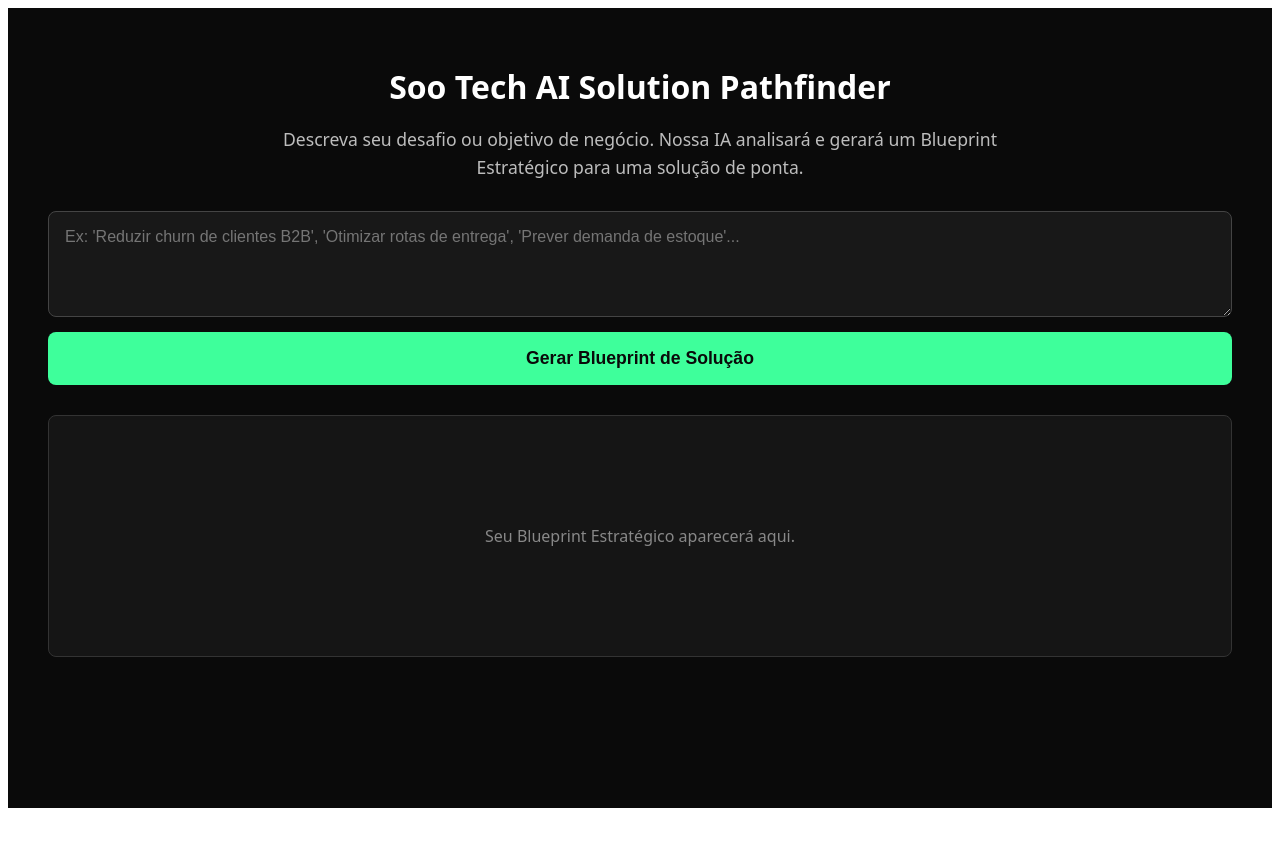
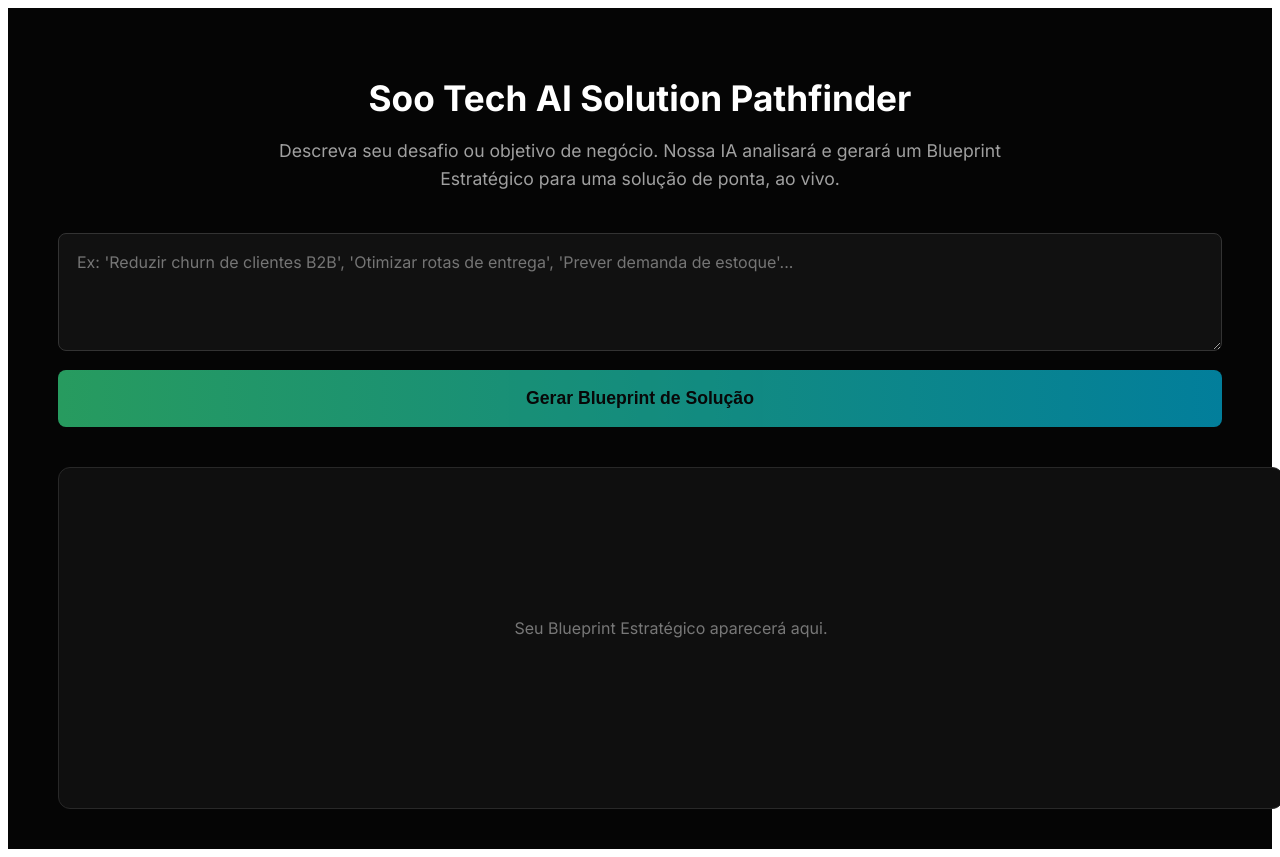
Before and after one commit to ghcastellano/soo-tech-sandbox-updated, a Next.js app: page / in a window 1280 px wide. Before the commit the page ends 816 px from the top, so only its background shows below. Built offline with nearby package versions, Linux system fonts and the light colour scheme.

Commit message:
Update page.tsx

```diff
--- a/app/page.tsx
+++ b/app/page.tsx
@@ -1,148 +1,166 @@
 "use client";
 
 import React, { useState, useEffect } from "react";
-import { useCompletion } from "@ai-sdk/react"; // Usaremos para input e status
-import ReactMarkdown from 'react-markdown'; // Importa o componente
-import remarkGfm from 'remark-gfm'; // Plugin para tabelas, etc (GitHub Flavored Markdown)
+import { useCompletion } from "@ai-sdk/react";
+import ReactMarkdown from 'react-markdown';
+import remarkGfm from 'remark-gfm';
 
-// Estilos específicos para o Markdown renderizado
-const markdownStyles: React.CSSProperties = {
-    padding: '20px',
-    backgroundColor: '#151515', // Fundo dos cards
-    borderRadius: '8px',
-    border: '1px solid #333',
-    color: '#E0E0E0',
-    lineHeight: 1.7,
-    marginTop: '30px',
+// --- Componentes de Estilização para Markdown ---
+const components = {
+    h2: ({node, ...props}: any) => <h2 style={styles.h2} {...props} />,
+    ul: ({node, ...props}: any) => <ul style={styles.ul} {...props} />,
+    li: ({node, ...props}: any) => <li style={styles.li} {...props} />,
+    p: ({node, ...props}: any) => <p style={styles.p} {...props} />,
+    code: ({node, inline, className, children, ...props}: any) => {
+      // Verifica se é um bloco de código (geralmente tem classe como 'language-...')
+      const match = /language-(\w+)/.exec(className || '');
+      return !inline ? (
+        <pre style={styles.codeBlock}>
+          <code className={className} {...props}>
+            {children}
+          </code>
+        </pre>
+      ) : (
+        <code style={styles.inlineCode} className={className} {...props}>
+          {children}
+        </code>
+      );
+    },
+    strong: ({node, ...props}: any) => <strong style={styles.strong} {...props} />,
+    a: ({node, ...props}: any) => <a style={styles.link} target="_blank" rel="noopener noreferrer" {...props} />,
 };
-
-const h2Style: React.CSSProperties = {
-    color: '#3EFF9B', // Verde Soo Tech
-    borderBottom: '1px solid #333',
-    paddingBottom: '8px',
-    marginTop: '30px',
-    marginBottom: '15px',
-    fontSize: '1.4rem'
-};
-
-const ulStyle: React.CSSProperties = {
-    paddingLeft: '20px',
-    marginBottom: '15px'
-};
-
-const liStyle: React.CSSProperties = {
-    marginBottom: '8px'
-};
-
-const codeStyle: React.CSSProperties = {
-    backgroundColor: '#2a2a2a',
-    padding: '2px 6px',
-    borderRadius: '4px',
-    fontFamily: 'monospace',
-    fontSize: '0.9em'
-};
-
-const strongStyle: React.CSSProperties = {
-    color: '#FFFFFF' // Destaca negrito
-};
-
+// --- Fim dos Componentes de Estilização ---
 
 export default function SolutionBlueprintGenerator() {
-    const [error, setError] = useState<string | null>(null);
-
     const {
         input,
         handleInputChange,
-        handleSubmit, // Usaremos o handleSubmit padrão
-        completion, // O Markdown gerado pela IA
+        handleSubmit,
+        completion,
         isLoading,
-        error: apiError, // Erro do hook
+        error,
+        stop, // Pode ser útil para um botão "Cancelar" no futuro
     } = useCompletion({
-        api: "/api/generateApp", // A API é a mesma, só o prompt mudou
-        //onError já é tratado pelo estado 'error' do hook
+        api: "/api/generateApp",
+        // Simplesmente deixamos o hook gerenciar o estado
+        initialInput: "", // Começa vazio
     });
 
-     // Atualiza nosso estado de erro local quando o hook reporta um erro
+     // Log de erros para debug
      useEffect(() => {
-        if (apiError) {
-            console.error("Erro recebido do useCompletion:", apiError);
-            setError(`Erro ao comunicar com a IA: ${apiError.message}. Verifique os logs.`);
-        } else {
-             setError(null); // Limpa o erro se a nova requisição começar bem
-        }
-     }, [apiError]);
+         if (error) {
+             console.error("[Frontend] Erro recebido do useCompletion:", error);
+         }
+     }, [error]);
 
-
-    const onFormSubmit = (e: React.FormEvent<HTMLFormElement>) => {
-        e.preventDefault();
-        setError(null); // Limpa erros anteriores ao submeter
-        handleSubmit(e); // Chama a função do hook para iniciar a requisição
+    const handleFormSubmit = (e: React.FormEvent<HTMLFormElement>) => {
+        console.log("[Frontend] Formulário submetido com input:", input);
+        // O handleSubmit do hook já lida com a chamada da API
+        handleSubmit(e);
     };
 
+    // Determina o estado da UI de forma mais clara
+    const showLoading = isLoading;
+    // Considera completion não vazio como "resultado" (mesmo durante stream)
+    const showResult = completion && completion.trim().length > 0;
+    // Mostra erro se existir E não estiver carregando
+    const showErrorMessage = !isLoading && error;
+    // Mostra mensagem inicial se não está carregando, não tem erro, e não tem completion ainda
+    const showInitialMessage = !isLoading && !error && (!completion || completion.trim().length === 0);
+
     return (
-        <div style={containerStyle}>
-            <h2 style={titleStyle}>Soo Tech AI Solution Pathfinder</h2>
-            <p style={descriptionStyle}>
-                Descreva seu desafio ou objetivo de negócio. Nossa IA analisará e gerará um Blueprint Estratégico para uma solução de ponta.
+        <div style={styles.container}>
+            <h2 style={styles.title}>Soo Tech AI Solution Pathfinder</h2>
+            <p style={styles.description}>
+                Descreva seu desafio ou objetivo de negócio. Nossa IA analisará e gerará um Blueprint Estratégico para uma solução de ponta, ao vivo.
             </p>
 
-            <form onSubmit={onFormSubmit} style={{ width: '100%', marginBottom: "25px" }}>
+            <form onSubmit={handleFormSubmit} style={{ width: '100%', marginBottom: "25px" }}>
                 <textarea
                     value={input}
                     onChange={handleInputChange}
                     placeholder="Ex: 'Reduzir churn de clientes B2B', 'Otimizar rotas de entrega', 'Prever demanda de estoque'..."
-                    style={textAreaStyle}
+                    style={styles.textArea}
                     disabled={isLoading}
-                    rows={4} // Aumentar um pouco
+                    rows={4}
                 />
-                <button type="submit" style={buttonStyle} disabled={isLoading || !input.trim()}>
+                <button type="submit" style={isLoading || !input.trim() ? {...styles.button, ...styles.buttonDisabled} : styles.button} disabled={isLoading || !input.trim()}>
                     {isLoading ? "Analisando e Gerando Blueprint..." : "Gerar Blueprint de Solução"}
                 </button>
             </form>
 
-             {/* Mostra erro da API, se houver */}
-             {error && ( <div style={errorStyle}><strong>Erro:</strong> {error}</div> )}
+             {/* Mostra erro da API */}
+             {showErrorMessage && (
+                 <div style={styles.error}>
+                     <strong>Erro ao gerar blueprint:</strong> {error?.message || "Erro desconhecido"}
+                     <br/>
+                     <small>(Verifique os logs do Vercel ou tente novamente)</small>
+                 </div>
+             )}
 
             {/* Container para o Blueprint Renderizado */}
-            {/* Mostra o container mesmo durante o loading para evitar 'pulo' */}
-            <div style={markdownStyles}>
-                {isLoading && !completion && (
-                    <div style={loadingStyle}>
-                         <svg aria-hidden="true" /* ... svg ... */ style={{width: '30px', height: '30px', marginBottom: '10px'}} fill="none" stroke="currentColor" strokeWidth="1.5" viewBox="0 0 24 24" xmlns="http://www.w3.org/2000/svg"><path strokeLinecap="round" strokeLinejoin="round" d="M16.023 9.348h4.992v-.001M2.985 19.644v-4.992m0 0h4.992m-4.993 0l3.181 3.183a8.25 8.25 0 0013.803-3.7M4.031 9.865a8.25 8.25 0 0113.803-3.7l3.181 3.182m0-4.991v4.99"></path></svg>
+            <div style={styles.blueprintContainer}>
+                {/* Mostra loading SE estiver carregando E AINDA não tiver NENHUM conteúdo */}
+                {showLoading && !showResult && (
+                    <div style={styles.loading}>
+                         <svg aria-hidden="true" style={styles.spinner} fill="none" stroke="currentColor" strokeWidth="2" viewBox="0 0 24 24" xmlns="http://www.w3.org/2000/svg"><path strokeLinecap="round" strokeLinejoin="round" d="M16.023 9.348h4.992v-.001M2.985 19.644v-4.992m0 0h4.992m-4.993 0l3.181 3.183a8.25 8.25 0 0013.803-3.7M4.031 9.865a8.25 8.25 0 0113.803-3.7l3.181 3.182m0-4.991v4.99"></path></svg>
                         Analisando seu desafio e construindo a solução...
+                        <style>{`@keyframes spin { from { transform: rotate(0deg); } to { transform: rotate(360deg); } }`}</style>
                     </div>
                 )}
-                {/* Renderiza o Markdown assim que ele começa a chegar (streaming) */}
-                {completion && (
+                {/* Renderiza o Markdown (mesmo durante o loading, se já houver conteúdo) */}
+                {showResult && (
                     <ReactMarkdown
-                        remarkPlugins={[remarkGfm]} // Habilita tabelas, etc.
-                        components={{
-                            // Mapeia tags Markdown para componentes React com estilo
-                            h2: ({node, ...props}) => <h2 style={h2Style} {...props} />,
-                            ul: ({node, ...props}) => <ul style={ulStyle} {...props} />,
-                            li: ({node, ...props}) => <li style={liStyle} {...props} />,
-                            code: ({node, inline, ...props}) => <code style={codeStyle} {...props} />,
-                            strong: ({node, ...props}) => <strong style={strongStyle} {...props} />,
-                            // Adicione mais mapeamentos se necessário (ex: a, blockquote)
-                        }}
-                    >
-                        {completion}
-                    </ReactMarkdown>
+                        remarkPlugins={[remarkGfm]}
+                        components={components}
+                        children={completion} // Diretamente do hook
+                    />
                 )}
                  {/* Mensagem Inicial */}
-                 {!isLoading && !completion && !error && (
-                      <div style={loadingStyle}>Seu Blueprint Estratégico aparecerá aqui.</div>
+                 {showInitialMessage && (
+                      <div style={styles.loading}>Seu Blueprint Estratégico aparecerá aqui.</div>
                  )}
             </div>
         </div>
     )
 }
 
-// Estilos (Ajustados para o Blueprint)
-const containerStyle: React.CSSProperties = { width: "100%", fontFamily: "system-ui, sans-serif", color: "#E0E0E0", background: "#0A0A0A", padding: "30px 40px", boxSizing: 'border-box', minHeight: '100vh' };
-const titleStyle: React.CSSProperties = { color: "#FFFFFF", fontSize: "2rem", fontWeight: 700, marginBottom: "10px", textAlign: 'center' };
-const descriptionStyle: React.CSSProperties = { color: "#BDBDBD", fontSize: "1.1rem", marginBottom: "30px", textAlign: 'center', maxWidth: '800px', marginLeft: 'auto', marginRight: 'auto', lineHeight: 1.6 };
-const textAreaStyle: React.CSSProperties = { width: "100%", minHeight: "80px", padding: "16px", background: "#181818", color: "#E0E0E0", border: "1px solid #444", borderRadius: "8px", fontFamily: "sans-serif", fontSize: "1rem", boxSizing: "border-box", resize: 'vertical', marginBottom: '10px' };
-const buttonStyle: React.CSSProperties = { width: "100%", padding: "16px", background: "#3EFF9B", color: "#0A0A0A", border: "none", borderRadius: "8px", cursor: "pointer", fontSize: "1.1rem", fontWeight: "bold", transition: 'opacity 0.2s' };
-const loadingStyle: React.CSSProperties = { display: "flex", flexDirection: "column", alignItems: "center", justifyContent: "center", textAlign: "center", color: "#888", fontSize: "1rem", minHeight: '200px' }; // Sem position absolute
-const errorStyle: React.CSSProperties = { color: '#FF6B6B', marginTop: '20px', whiteSpace: 'pre-wrap', border: '1px solid #FF6B6B', padding: '15px', borderRadius: '4px', background: 'rgba(255, 107, 107, 0.1)' };
+// --- ESTILOS MODERNIZADOS ---
+const styles = {
+    container: { width: "100%", fontFamily: "'Inter', -apple-system, BlinkMacSystemFont, 'Segoe UI', Roboto, Oxygen, Ubuntu, Cantarell, 'Open Sans', 'Helvetica Neue', sans-serif", color: "#E0E0E0", background: "#050505", padding: "40px 50px", boxSizing: 'border-box', minHeight: '100vh' } as React.CSSProperties,
+    title: { color: "#FFFFFF", fontSize: "clamp(1.5rem, 4vw, 2.2rem)", fontWeight: 700, marginBottom: "15px", textAlign: 'center' } as React.CSSProperties,
+    description: { color: "#A0A0A0", fontSize: "clamp(0.9rem, 2.5vw, 1.1rem)", marginBottom: "40px", textAlign: 'center', maxWidth: '800px', marginLeft: 'auto', marginRight: 'auto', lineHeight: 1.6 } as React.CSSProperties,
+    textArea: {
+        width: "100%", minHeight: "80px", padding: "18px", background: "#111",
+        color: "#E0E0E0", border: "1px solid #333", borderRadius: "8px",
+        fontFamily: "inherit", fontSize: "1rem", boxSizing: "border-box", resize: 'vertical', marginBottom: '15px',
+        transition: 'border-color 0.2s, box-shadow 0.2s',
+        outline: 'none',
+        '::placeholder': { color: '#555' }
+    } as React.CSSProperties,
+    button: {
+        width: "100%", padding: "18px", background: "linear-gradient(90deg, #3EFF9B 0%, #00CFFF 100%)",
+        color: "#0A0A0A", border: "none", borderRadius: "8px", cursor: "pointer",
+        fontSize: "1.1rem", fontWeight: "bold", transition: 'opacity 0.2s, transform 0.1s',
+        outline: 'none',
+    } as React.CSSProperties,
+    buttonDisabled: { opacity: 0.6, cursor: 'not-allowed' } as React.CSSProperties,
+    blueprintContainer: {
+        width: "100%", background: "#0F0F0F", border: "1px solid #282828",
+        borderRadius: "12px", overflow: "hidden", position: 'relative', marginTop: '40px',
+        padding: '10px 30px 30px 30px',
+        minHeight: '300px'
+    } as React.CSSProperties,
+    loading: { display: "flex", flexDirection: "column", alignItems: "center", justifyContent: "center", textAlign: "center", color: "#777", fontSize: "1rem", minHeight: '200px', paddingTop: '50px', paddingBottom: '50px' } as React.CSSProperties,
+    spinner: { width: '30px', height: '30px', marginBottom: '15px', animation: 'spin 1s linear infinite' } as React.CSSProperties,
+    error: { color: '#FF8A8A', marginTop: '20px', whiteSpace: 'pre-wrap', border: '1px solid #FF8A8A', padding: '15px', borderRadius: '8px', background: 'rgba(255, 107, 107, 0.05)', fontSize: '0.9rem' } as React.CSSProperties,
+    // Estilos para Markdown
+    h2: { color: '#3EFF9B', borderBottom: '1px solid #333', paddingBottom: '10px', marginTop: '40px', marginBottom: '20px', fontSize: '1.6rem', fontWeight: 600 } as React.CSSProperties,
+    ul: { paddingLeft: '25px', marginBottom: '20px', listStyle: 'disc' } as React.CSSProperties,
+    li: { marginBottom: '10px', lineHeight: 1.7 } as React.CSSProperties,
+    p: { marginBottom: '15px', lineHeight: 1.7, color: '#BDBDBD' } as React.CSSProperties,
+    inlineCode: { backgroundColor: '#2a2a2a', padding: '3px 7px', borderRadius: '4px', fontFamily: '"Fira Code", monospace', fontSize: '0.9em', color: '#00CFFF' } as React.CSSProperties,
+    codeBlock: { backgroundColor: '#1C1C1C', padding: '15px', borderRadius: '6px', fontFamily: '"Fira Code", monospace', fontSize: '0.9em', overflowX: 'auto', marginBottom: '15px', border: '1px solid #333', whiteSpace: 'pre-wrap' } as React.CSSProperties, // Added whiteSpace
+    strong: { color: '#FFFFFF', fontWeight: 600 } as React.CSSProperties,
+    link: { color: '#00CFFF', textDecoration: 'none', borderBottom: '1px dotted #00CFFF', transition: 'color 0.2s' } as React.CSSProperties,
+};
```
